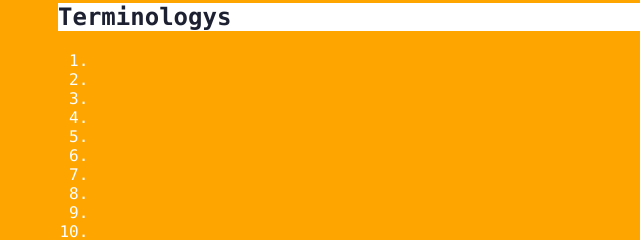
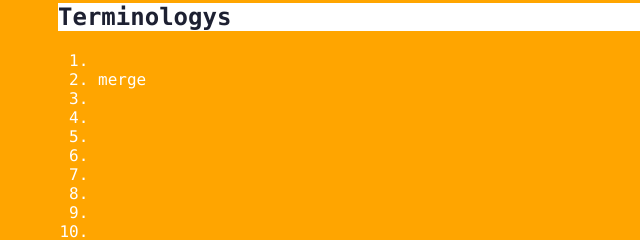
Before and after one commit to budelan/git_learning, a plain HTML site: page index.html in a window 1280 px wide. Both pictures are taken after a click on the element "Terminologys". Shown: the part 242-482 px from the top of the page, 0-640 px from the left. Drawn offline with Linux system fonts and the light colour scheme.

Commit message:
study commit

```diff
--- a/index.html
+++ b/index.html
@@ -15,7 +15,7 @@
             <div class="panel">
                 <ol>
                     <li></li>
-                    <li></li>
+                    <li>merge</li>
                     <li></li>
                     <li></li>
                     <li></li>
```
